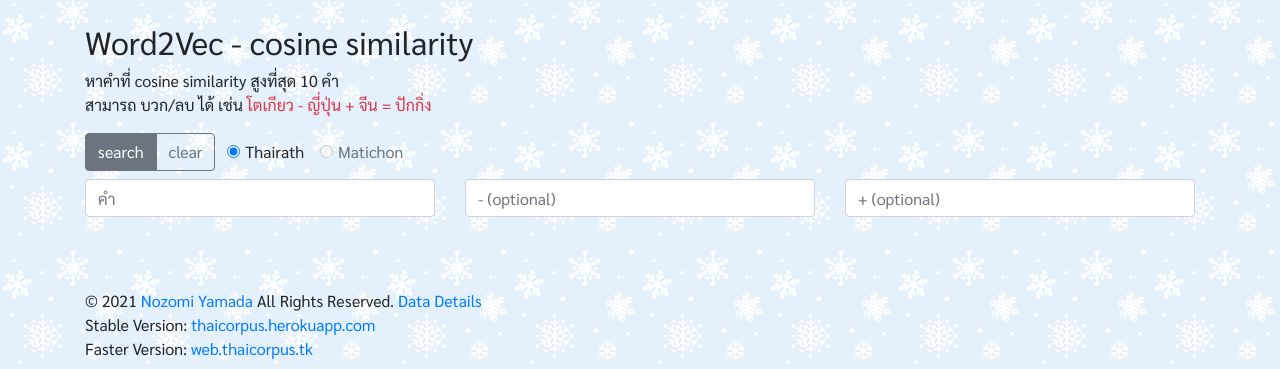
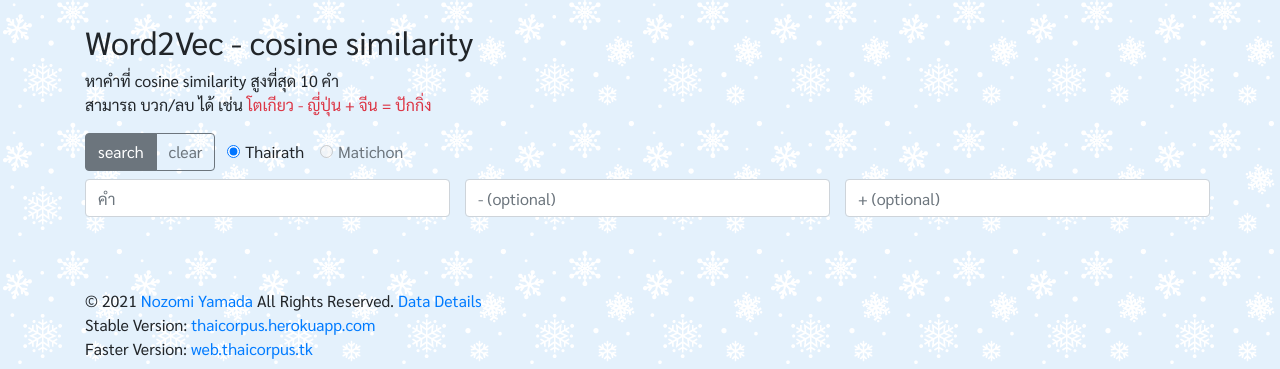
Before and after one commit to nozomiyamada/thaicorpus, a Flask app: template templates/w2v.html in a window 1280 px wide. Shown: the part 141-510 px from the top of the page. Run offline with Flask 2, Linux system fonts and the light colour scheme; the template is opened without the code that fills it, so the values that code supplies are empty; some libraries are stand-ins or nearby versions.

Commit message:
Update w2v.html

```diff
--- a/templates/w2v.html
+++ b/templates/w2v.html
@@ -25,14 +25,14 @@
 					<label class="form-check-label" for="radio2">Matichon</label>
 				</div>
 				<div class="row">
-					<div class="col">
-						<input class="form-control mt-1" v-model="input_1" id="input1" style="width:100%;" autocomplete="off" placeholder="คำ">
+					<div class="col" style="padding-right:0px">
+						<input class="form-control mt-1" v-model="input_1" id="input1" autocomplete="off" placeholder="คำ">
 					</div>
-					<div class="col">
-						<input class="form-control mt-1" v-model="input_2" id="input2" style="width:100%;" autocomplete="off" placeholder="- (optional)">
+					<div class="col" style="padding-right:0px">
+						<input class="form-control mt-1" v-model="input_2" id="input2" autocomplete="off" placeholder="- (optional)">
 					</div>
-					<div class="col">
-						<input class="form-control mt-1" v-model="input_3" id="input3" style="width:100%;" autocomplete="off" placeholder="+ (optional)">
+					<div class="col" style="padding-right:0px">
+						<input class="form-control mt-1" v-model="input_3" id="input3" autocomplete="off" placeholder="+ (optional)">
 					</div>
 				</div>
 			</form>
```
